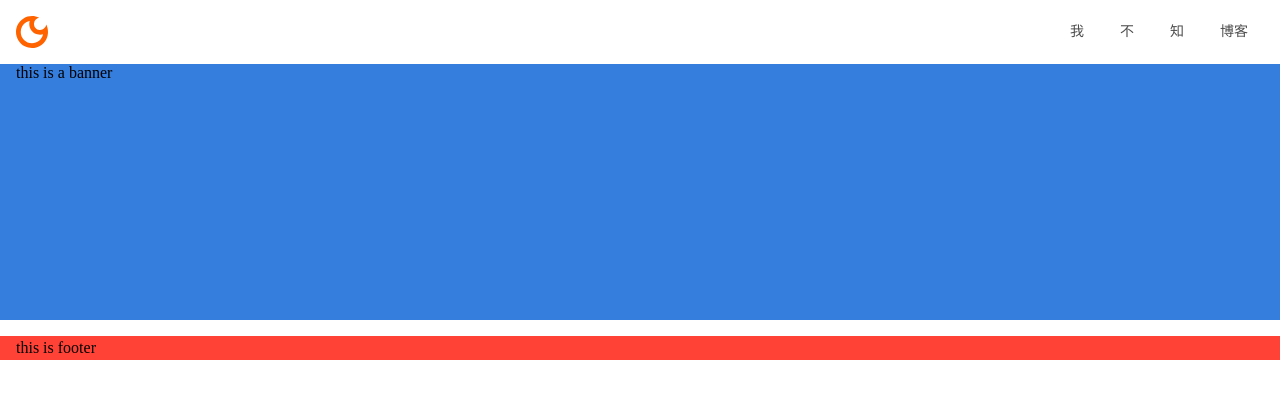
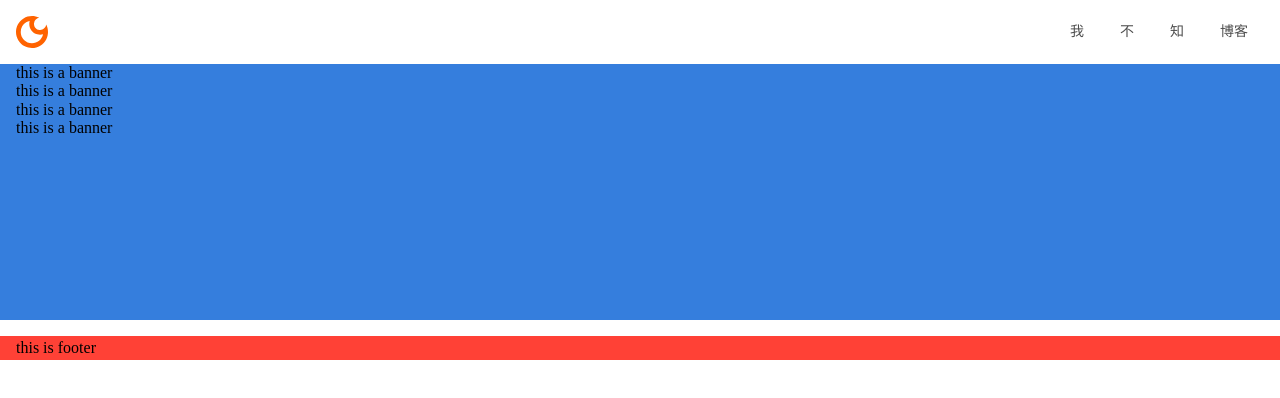
Before and after one commit to lingkongc/lingkongc, a website built with webpack: page src/view/index.html in a window 1280 px wide. Built offline with nearby package versions, Linux system fonts and the light colour scheme.

Commit message:
:beer: 2020-01-20

```diff
--- a/package.json
+++ b/package.json
@@ -51,7 +51,6 @@
   "dependencies": {
     "jquery": "^3.4.1",
     "lodash": "^4.17.15",
-    "nunjucks": "^3.2.0",
     "scrollreveal": "^4.0.5"
   }
 }
--- a/src/view/index.html
+++ b/src/view/index.html
@@ -1,9 +1,11 @@
 <!doctype html>
 <html class="no-js" lang="zh">
+
 <head>
     <%= require('html-loader!./layout/head-common.html') %>
     <title>聆空的网站</title>
 </head>
+
 <body>
     <!--[if IE]>
 <p class="browserupgrade">You are using an <strong>outdated</strong> browser. Please <a href="https://browsehappy.com/">upgrade
@@ -14,6 +16,9 @@
     <div id="banner" class="bg-blue ph3">
         <div class="mw9 center h5">
             <div>this is a banner</div>
+            <div>this is a banner</div>
+            <div>this is a banner</div>
+            <div>this is a banner</div>
         </div>
     </div>
     <%= require('html-loader!./layout/footer.html') %>
```
Also changed, not shown: src/view/layout/header.html (+2 -1 lines), 1 other file. Lines whose indentation alone changed are shown as unchanged.
